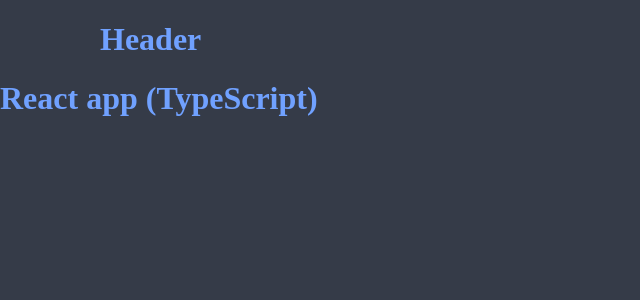
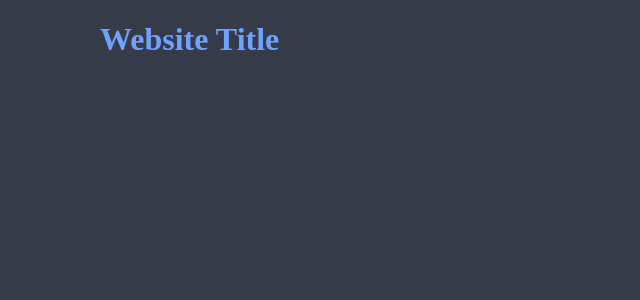
Before and after one commit to grzesiekS/snake-game, a React (Create React App) app: page / in a window 1280 px wide. Shown: the top 300 px of the page, without its empty margins (0-640 px from the left). Built offline with nearby package versions, Linux system fonts and the light colour scheme.

Commit message:
Create splash component

```diff
--- a/src/App.tsx
+++ b/src/App.tsx
@@ -6,7 +6,7 @@ import './styles/global.scss';
 const App: React.FC = () => (
   <div>
     <MainLayout>
-      <h1>React app (TypeScript)</h1>
+      <></>
     </MainLayout>
   </div>
 );
--- /dev/null
+++ b/src/components/features/Splash/Splash.tsx
@@ -0,0 +1,9 @@
+import React from 'react';
+
+import styles from './Splash.module.scss';
+
+export const Splash: React.FC = ({}) => (
+  <div className={styles.container}>
+    <h1>Website Title</h1>
+  </div>
+);
--- a/src/components/layout/Header/Header.tsx
+++ b/src/components/layout/Header/Header.tsx
@@ -1,9 +1,10 @@
 import React from 'react';
+import { Splash } from '../../features/Splash/Splash';
 
 import styles from './Header.module.scss';
 
 export const Header: React.FC = ({}) => (
   <div className={styles.container}>
-    <h1>Header</h1>
+    <Splash />
   </div>
 );
```
Also changed, not shown: src/components/features/Splash/Splash.module.scss (added).
